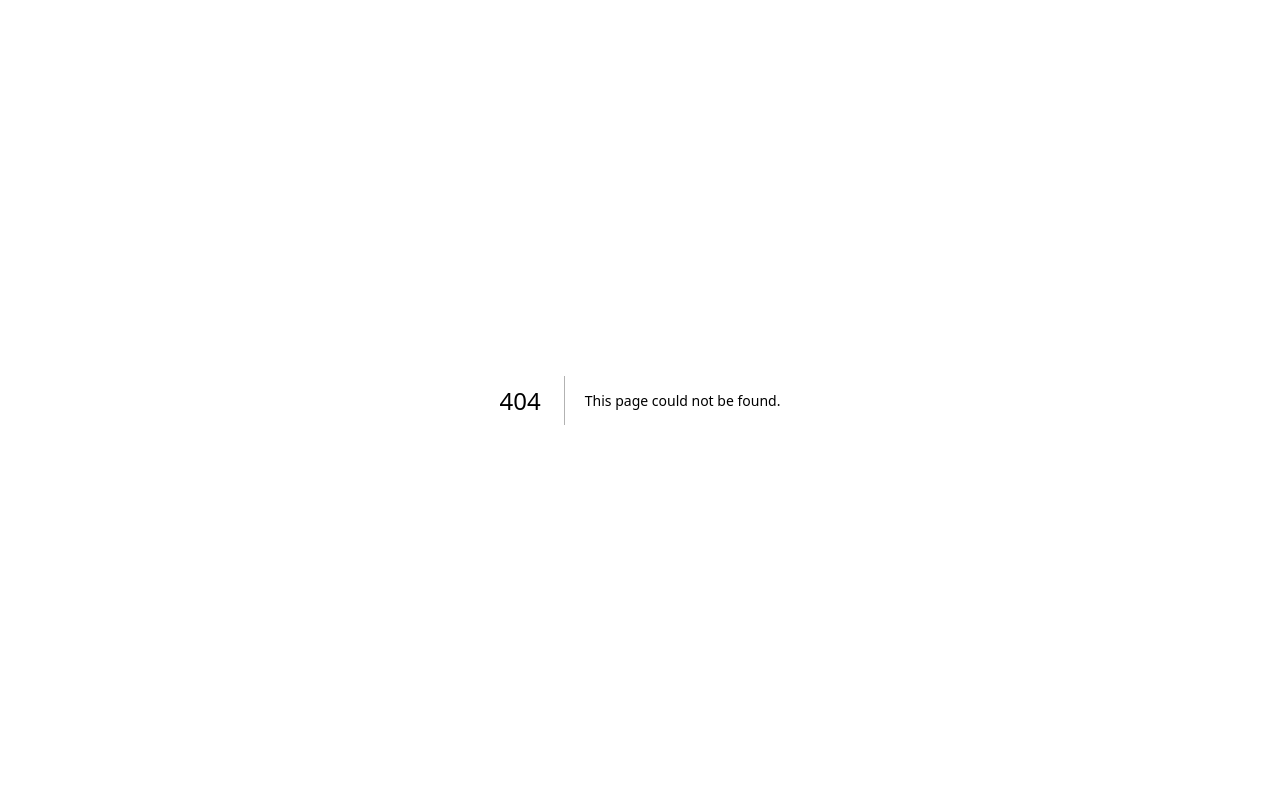
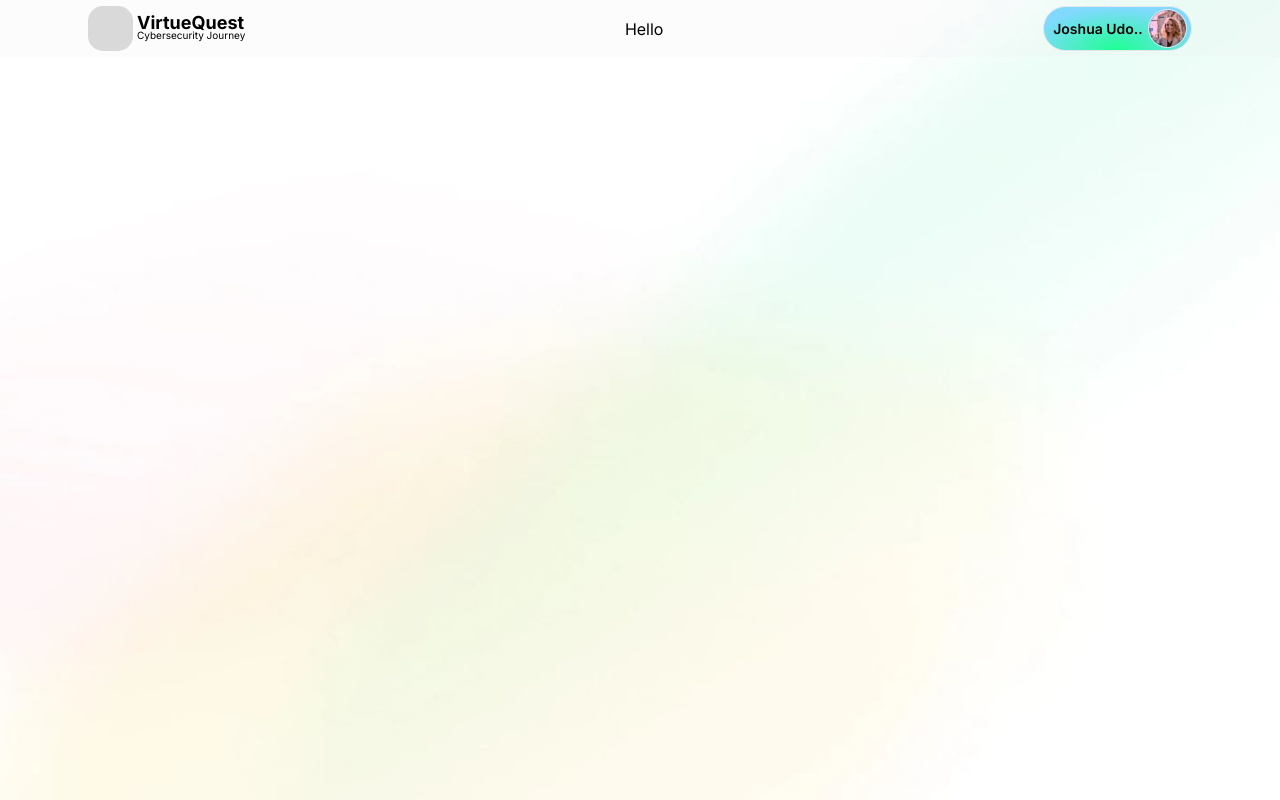
Before and after one commit to fnlich/VertueQuest, a Next.js app: page /home in a window 1280 px wide. Before the commit this address had no page. Built offline with nearby package versions, Linux system fonts and the light colour scheme.

Commit message:
chore: implement main page ui

```diff
--- a/src/app/globals.css
+++ b/src/app/globals.css
@@ -3,25 +3,15 @@
 @tailwind utilities;
 
 :root {
-  --foreground-rgb: 0, 0, 0;
-  --background-start-rgb: 214, 219, 220;
-  --background-end-rgb: 255, 255, 255;
+  --background-gradient: radial-gradient(
+    60.5% 100% at 49.59% 100%,
+    #1eff93 0%,
+    #81d9ff 100%
+  );
+
+  --background-gradient-trans: radial-gradient(
+    60.5% 100% at 49.59% 100%,
+    #81d9ff 0%,
+    #1eff93 100%
+  );
 }
-
-@media (prefers-color-scheme: dark) {
-  :root {
-    --foreground-rgb: 255, 255, 255;
-    --background-start-rgb: 0, 0, 0;
-    --background-end-rgb: 0, 0, 0;
-  }
-}
-
-body {
-  color: rgb(var(--foreground-rgb));
-  background: linear-gradient(
-      to bottom,
-      transparent,
-      rgb(var(--background-end-rgb))
-    )
-    rgb(var(--background-start-rgb));
-}
--- /dev/null
+++ b/src/app/home/page.tsx
@@ -0,0 +1,12 @@
+import React from 'react';
+import TopBar from '@/components/TopBar'
+
+const home = () => {
+  return (
+    <div className='bg-gradient bg-cover bg-no-repeat w-full h-screen'>
+        <TopBar />
+    </div>
+  )
+}
+
+export default home
--- /dev/null
+++ b/src/components/Profile.tsx
@@ -0,0 +1,58 @@
+'use client'
+
+import React, { useState } from 'react';
+import ProfilePicture from '../../public/profile.png';
+
+const name = 'Joshua Udo-Udo';
+const wallet = '0xf05D71A2DB4B'; // Assuming a valid wallet address
+
+const Profile: React.FC = () => {
+  const [isHovered, setIsHovered] = useState(false);
+
+  const handleHover = () => {
+    setIsHovered(true);
+  };
+
+  const handleLeave = () => {
+    setIsHovered(false);
+  };
+
+  const renderName = () => {
+    if (name.length > 12) {
+      return name.slice(0, 10) + '..';
+    }
+    return name;
+  };
+
+  const renderWallet = () => {
+    const lowerCaseWallet = wallet.toLowerCase();
+
+    if (lowerCaseWallet.length > 12) {
+      const start = lowerCaseWallet.slice(0, 5);
+      const end = lowerCaseWallet.slice(-5);
+      return start + '..' + end;
+    }
+    return lowerCaseWallet;
+  };
+
+  return (
+    <div
+      className='h-[3.75rem] bg-grad hover:bg-gradtrans lg:h-[2.8125rem] items-center border gap-x-1  rounded-[1.875rem] lg:rounded-[1.41rem] flex p-1'
+      onMouseEnter={handleHover}
+      onMouseLeave={handleLeave}
+    >
+      <div className='flex-grow w-32 lg:w-24 flex items-center pl-1 justify-center'>
+        <h1 className='font-primary font-semibold text-[1rem] lg:text-[14px]'>
+          {isHovered ? renderWallet() : renderName()}
+        </h1>
+      </div>
+      <img
+        src={ProfilePicture.src}
+        alt='profile'
+        className='w-[3.25rem] flex h-[3.25rem] rounded-[3.25rem] lg:h-[2.4375rem] lg:w-[2.4375rem] lg:rounded-[2.4375rem] justify-end items-end border'
+      />
+    </div>
+  );
+};
+
+export default Profile;
--- /dev/null
+++ b/src/components/TopBar.tsx
@@ -0,0 +1,23 @@
+import React from 'react'
+import Profile from './Profile'
+
+const TopBar: React.FC = () => {
+  return (
+    <div className='w-full bg-[#eaeaea26] h-[4.75rem] lg:h-[3.5625rem] px-[5.5rem] lg:px[4.125rem] items-center justify-center flex'>
+      <div className='flex w-full items-center justify-between'>
+        <div className='items-center gap-x-1 justify-center flex'>
+          <div className='bg-[#D9D9D9] w-[3.75rem] h-[3.75rem] lg:h-[2.8125rem] lg:w-[2.8125rem] rounded-[0.9375rem]'></div>
+          <div className='flex flex-col justify-center'>
+            <h1 className='font-primary text-black text-[20px] lg:text-[18px] leading-3 font-bold'>VirtueQuest</h1>
+            <p className='text-[12px] lg:text-[10px] leading-3'>Cybersecurity Journey</p>
+          </div>
+        </div>
+
+        <p>Hello</p>
+        <Profile />
+      </div>
+    </div>
+  )
+}
+
+export default TopBar
--- a/tailwind.config.js
+++ b/tailwind.config.js
@@ -6,11 +6,20 @@ module.exports = {
     './src/app/**/*.{js,ts,jsx,tsx,mdx}',
   ],
   theme: {
+    fontFamily: {
+      primary: ['Inter', 'sans-serif'],
+    },
+    screens: {
+      sm: '640px',
+      md: '768px',
+      lg: '1200px',
+      xl: '1728px',
+    },
     extend: {
       backgroundImage: {
-        'gradient-radial': 'radial-gradient(var(--tw-gradient-stops))',
-        'gradient-conic':
-          'conic-gradient(from 180deg at 50% 50%, var(--tw-gradient-stops))',
+        gradient: "url('/cover.png')",
+        grad: 'var(--background-gradient)',
+        gradtrans: 'var(--background-gradient-trans)'
       },
     },
   },
```
Also changed, not shown: public/cover.png (added), public/profile.png (added).
